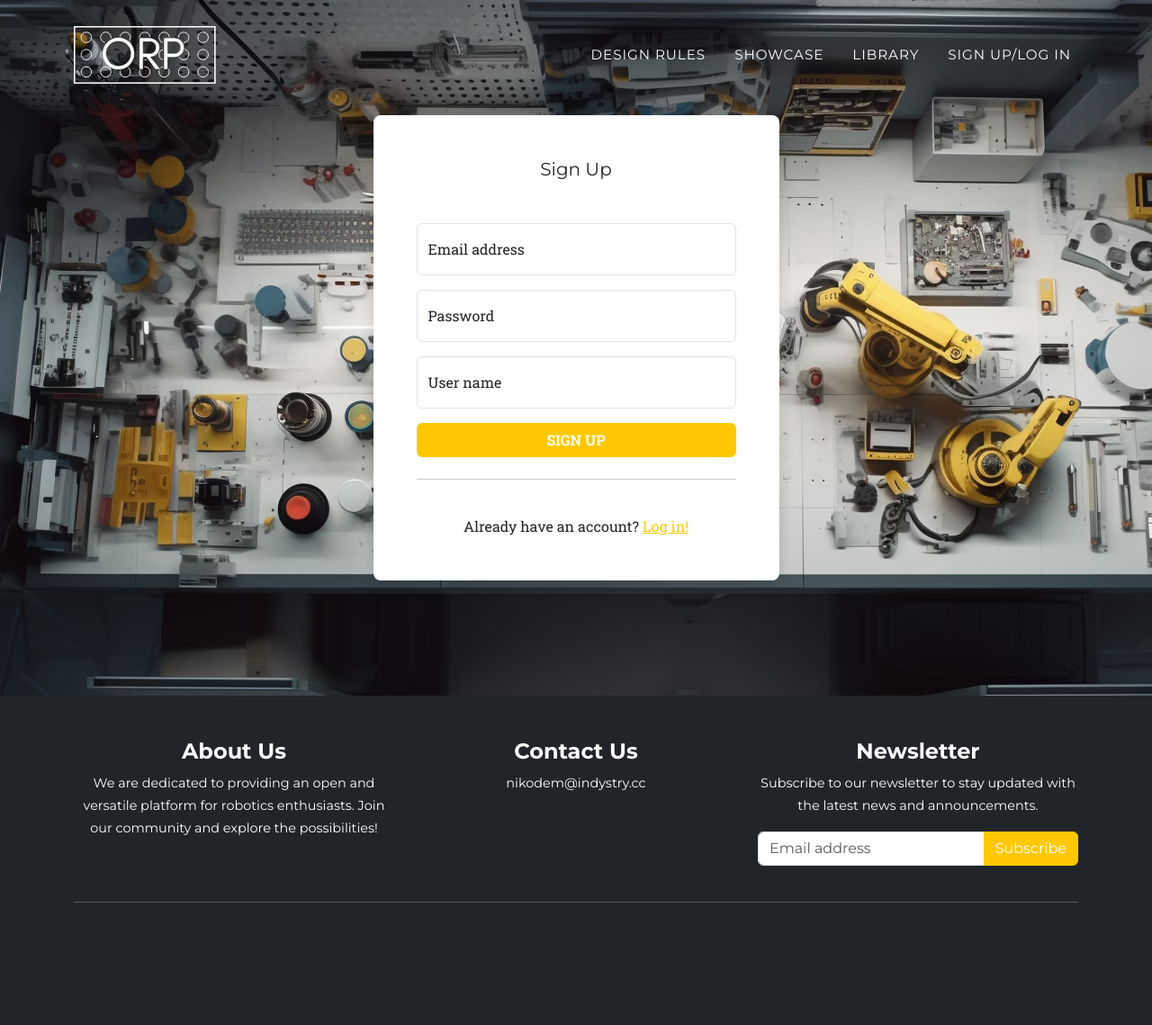
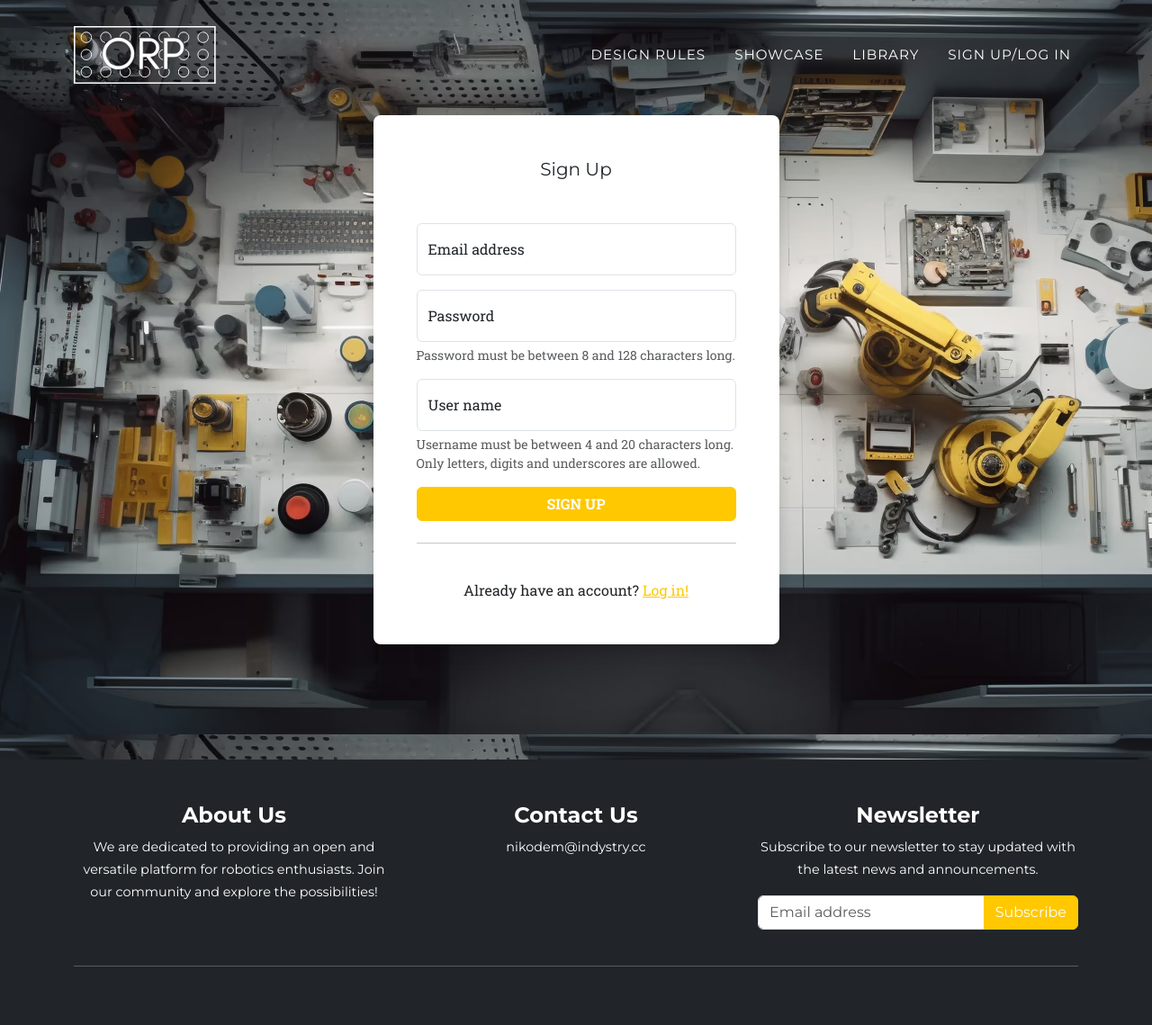
Before and after one commit to Indystrycc/OpenRoboticPlatform-website, a Flask app: page /signup in a window 1280 px wide. Shown: the whole page at 90% size. Before the commit the page ends 1003 px from the top, so only its background shows below. Run offline with Flask 3, Linux system fonts and the light colour scheme; some libraries are stand-ins or nearby versions.

Commit message:
Improve auth forms

```diff
--- a/website/auth.py
+++ b/website/auth.py
@@ -19,7 +19,6 @@ auth = Blueprint("auth", __name__)
 
 @auth.route("/login", methods=["GET", "POST"])
 def login():
-    data = request.form
     if request.method == "POST":
         email = request.form.get("email")
         password = request.form.get("password")
--- /dev/null
+++ b/website/static/js/bootstrap-form-validation.js
@@ -0,0 +1,16 @@
+window.addEventListener("DOMContentLoaded", () => {
+    // Fetch all the forms we want to apply custom Bootstrap validation styles to
+    const forms = document.getElementsByClassName("needs-validation");
+
+    // Loop over them and prevent submission
+    for (const form of forms) {
+        form.addEventListener("submit", event => {
+            if (!form.checkValidity()) {
+                event.preventDefault();
+                event.stopPropagation();
+            }
+
+            form.classList.add("was-validated");
+        }, false);
+    }
+});
--- a/website/static/js/captcha-form.js
+++ b/website/static/js/captcha-form.js
@@ -11,6 +11,7 @@ window.addEventListener("DOMContentLoaded", () => {
 
         const sitekey = el.dataset.sitekey;
         const action = el.dataset.action ?? "submit";
+        const validateForm = (form.noValidate ? form.checkValidity : form.reportValidity).bind(form);
 
         if (!sitekey) {
             console.warn("An element with recaptcha class, but no data-sitekey exists.");
@@ -19,7 +20,7 @@ window.addEventListener("DOMContentLoaded", () => {
 
         form.addEventListener("submit", (e) => {
             e.preventDefault();
-            if (!form.reportValidity() || !grecaptcha) return;
+            if (!validateForm() || !grecaptcha) return;
 
             grecaptcha.ready(() => {
                 grecaptcha.execute(sitekey, { action })
--- a/website/templates/login.html
+++ b/website/templates/login.html
@@ -8,7 +8,7 @@
         <div class="card border-0 shadow rounded-3 my-5">
           <div class="card-body p-4 p-sm-5">
             <h5 class="card-title text-center mb-5 fw-light fs-5">Log in</h5>
-            <form method="POST">
+            <form method="POST" class="needs-validation" novalidate>
               <div class="form-floating mb-3">
                 <input type="email" class="form-control" id="emailInput" name="email" placeholder="name@example.com" maxlength="100" required>
                 <label for="emailInput">Email address</label>
@@ -39,4 +39,5 @@
     </div>
   </div>
 </div>
+<script src="{{ url_for('static', filename='js/bootstrap-form-validation.js') }}" type="module"></script>
 {% endblock %}
--- a/website/templates/signup.html
+++ b/website/templates/signup.html
@@ -8,18 +8,23 @@
         <div class="card border-0 shadow rounded-3 my-5">
           <div class="card-body p-4 p-sm-5">
             <h5 class="card-title text-center mb-5 fw-light fs-5">Sign Up</h5>
-            <form method="POST" id="signup_form">
+            <form method="POST" id="signup_form" class="needs-validation" novalidate>
               <div class="form-floating mb-3">
-                <input type="email" class="form-control" id="floatingInput" name="email" placeholder="name@example.com" maxlength="100" required>
-                <label for="floatingInput">Email address</label>
+                <input type="email" class="form-control" id="emailInput" name="email" placeholder="name@example.com" maxlength="100" required>
+                <label for="emailInput">Email address</label>
+                <div class="invalid-feedback">Enter a valid email address (max 100 characters)</div>
               </div>
               <div class="form-floating mb-3">
-                <input type="password" class="form-control" id="floatingPassword" name="password" placeholder="Password" minlength="8" maxlength="128" required>
+                <input type="password" class="form-control" id="floatingPassword" name="password" placeholder="Password" aria-describedby="passwordHelp" minlength="8" maxlength="128" required>
                 <label for="floatingPassword">Password</label>
+                <div id="passwordHelp" class="form-text">Password must be between 8 and 128 characters long.</div>
+                <div class="invalid-feedback">Password does not meet requirements</div>
               </div>
               <div class="form-floating mb-3">
-                <input class="form-control" id="floatingInput" name="username" placeholder="User name" minlength="4" maxlength="20" pattern="[A-Za-z0-9_]+" required>
-                <label for="floatingInput">User name</label>
+                <input class="form-control" id="usernameInput" name="username" placeholder="User name" aria-describedby="usernameHelp" minlength="4" maxlength="20" pattern="[A-Za-z0-9_]+" required>
+                <label for="usernameInput">User name</label>
+                <div id="usernameHelp" class="form-text">Username must be between 4 and 20 characters long. Only letters, digits and underscores are allowed.</div>
+                <div class="invalid-feedback">Username does not meet the requirements</div>
               </div>
               <div class="d-grid">
                 <button class="btn btn-primary btn-login text-uppercase fw-bold recaptcha" data-sitekey="{{ recaptcha_site_key }}" data-action="signup" data-form="signup_form">Sign up</button>
@@ -37,4 +42,5 @@
 </div>
 <script src="https://www.google.com/recaptcha/api.js?render={{ recaptcha_site_key }}" async defer></script>
 <script src="{{ url_for('static', filename='js/captcha-form.js') }}" type="module"></script>
+<script src="{{ url_for('static', filename='js/bootstrap-form-validation.js') }}" type="module"></script>
 {% endblock %}
```
